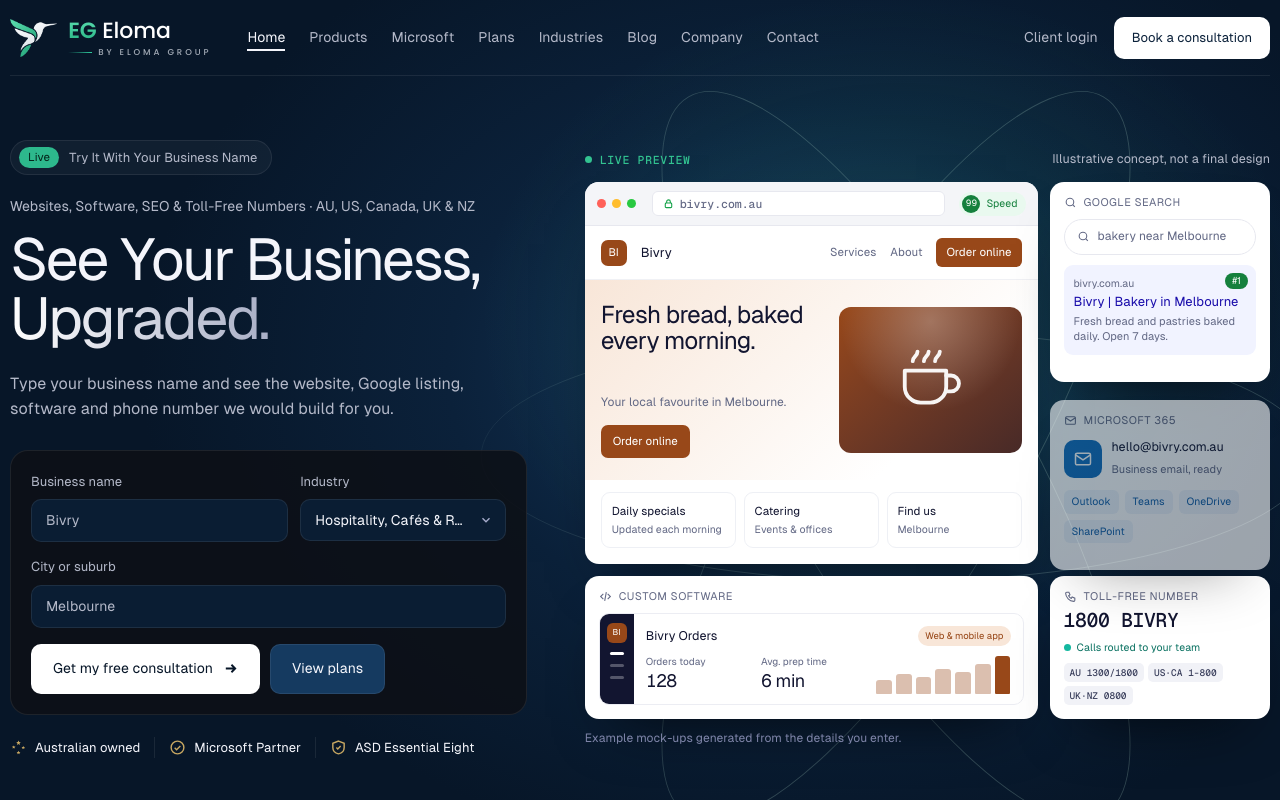
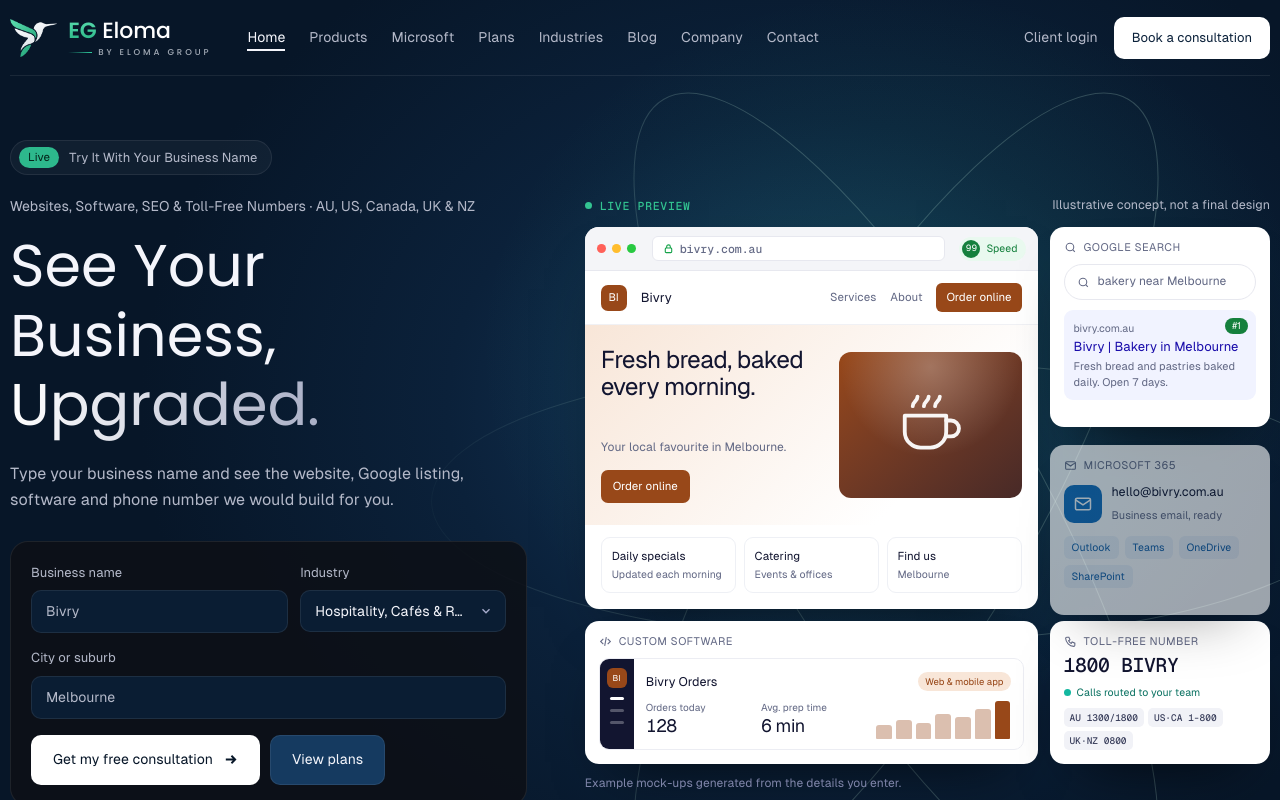
Before and after one commit to eloma-group/EG-ELOMA, a React (Vite) app: page / in a window 1280 px wide. Shown: the top 800 px of the page. Built offline with nearby package versions, Linux system fonts and the light colour scheme.

Commit message:
Headings: normal letter spacing, Poppins 400 font, capitalized; rebuild dist

```diff
--- a/src/site.css
+++ b/src/site.css
@@ -1080,6 +1080,7 @@
 @media (max-width:1399px){.aff ul{grid-template-columns:1fr 1fr;row-gap:18px}.aff li:nth-child(odd){border-left:0;padding-left:0}.aff li:nth-child(even){padding-left:20px}}
 
 /* EG Eloma logo lockup: bird mark + "EG Eloma" wordmark + "By Eloma Group" tagline */
+@font-face{font-family:"Poppins";font-style:normal;font-weight:400;font-display:swap;src:url(/assets/fonts/poppins-latin-400-normal.woff2) format("woff2")}
 @font-face{font-family:"Poppins";font-style:normal;font-weight:500;font-display:swap;src:url(/assets/fonts/poppins-latin-500-normal.woff2) format("woff2")}
 @font-face{font-family:"Poppins";font-style:normal;font-weight:600;font-display:swap;src:url(/assets/fonts/poppins-latin-600-normal.woff2) format("woff2")}
 .logo .lw{display:flex;flex-direction:column;justify-content:center}
@@ -1196,3 +1197,9 @@
 .sh h2,.final h2,.ov h2,.secx h2,.bfeat h2{font-size:clamp(28px,3.4vw,50px)}
 .intro h2,.band h2,.help h2{font-size:clamp(23px,2.6vw,35px)}
 .twocol h2.t,.prose h2,.case h3,.plan h3{font-size:clamp(21px,1.8vw,26px)}
+
+/* Headings: normal letter spacing (the tight negative tracking made them look tall and narrow); small uppercase labels keep their spacing */
+:is(h1,h2,h3,h4,h5,h6):not(.ph h2,.cath h3,.fgrid h4,.fgrid h2.fh){letter-spacing:normal}
+
+/* Headings in Poppins (wider, rounder letters, so titles no longer look tall); small uppercase labels keep their font */
+:is(h1,h2,h3,h4,h5,h6):not(.ph h2,.cath h3,.fgrid h4,.fgrid h2.fh){font-family:"Poppins","Poppins Fallback",var(--sans);line-height:1.18;text-transform:capitalize}
```
Also changed, not shown: public/assets/fonts/poppins-latin-400-normal.woff2 (added), 104 other files (tests, documents, lock files or other folders).
